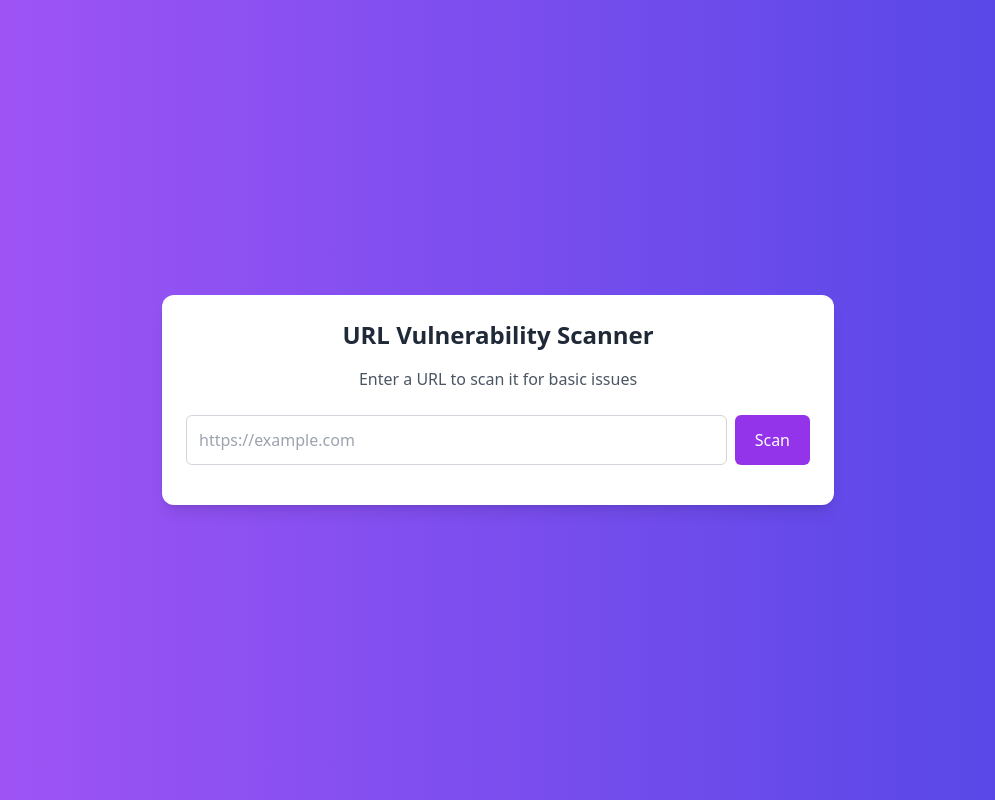
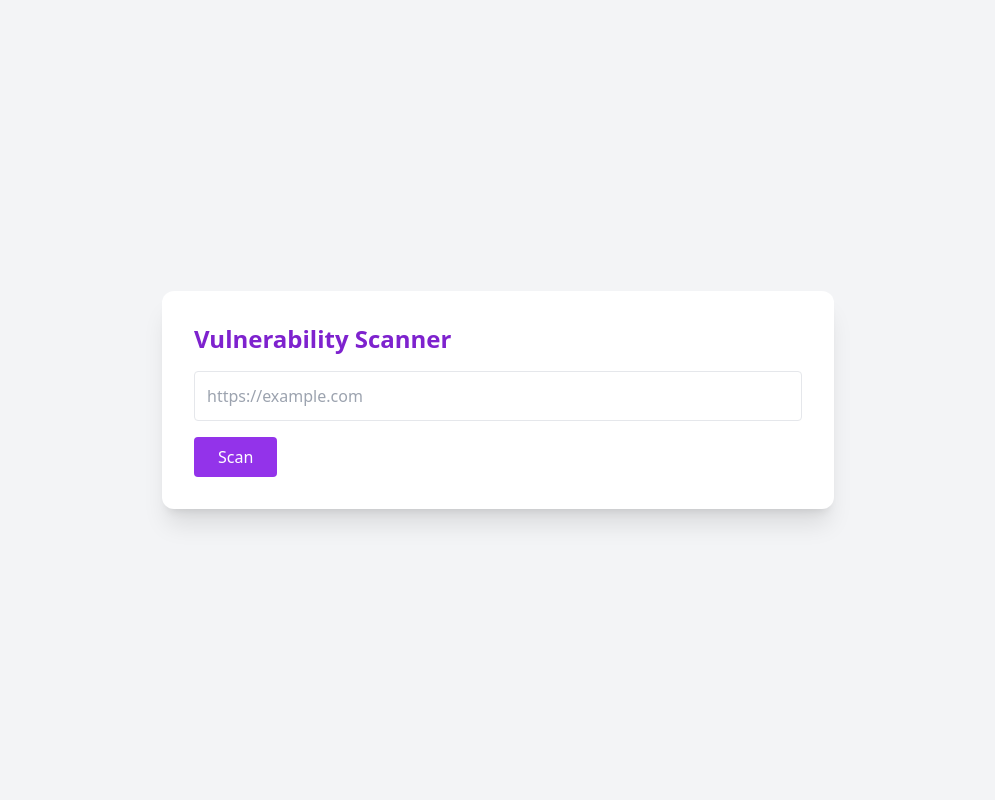
Before and after one commit to suyash9466/police-web, a Flask app: page / in a window 1280 px wide. Shown: the whole page, without its empty margins (142-1137 px from the left). Run offline with Flask 3, Linux system fonts and the light colour scheme; some libraries are stand-ins or nearby versions.

Commit message:
index.html

```diff
--- a/templates/index.html
+++ b/templates/index.html
@@ -1,4 +1,4 @@
-<!-- index.html -->
+<!-- templates/index.html -->
 <!DOCTYPE html>
 <html lang="en">
 <head>
@@ -7,74 +7,37 @@
   <title>URL Vulnerability Scanner</title>
   <script src="https://cdn.tailwindcss.com"></script>
 </head>
-<body class="bg-gradient-to-r from-purple-500 to-indigo-600 min-h-screen flex items-center justify-center p-4">
-  <div class="w-full max-w-2xl bg-white p-6 rounded-xl shadow-lg">
-    <h1 class="text-2xl font-bold mb-4 text-center text-gray-800">URL Vulnerability Scanner</h1>
-    <p class="text-gray-600 text-center mb-6">Enter a URL to scan it for basic issues</p>
-    <div class="flex gap-2 mb-4">
-      <input id="url-input" type="text" placeholder="https://example.com"
-             class="w-full p-3 border border-gray-300 rounded-md" />
-      <button id="scan-btn"
-              class="bg-purple-600 text-white px-5 py-3 rounded-md hover:bg-purple-700 transition">
-        Scan
-      </button>
+<body class="bg-gray-100 min-h-screen flex items-center justify-center p-6">
+  <div class="bg-white rounded-xl shadow-xl p-8 w-full max-w-2xl">
+    <h1 class="text-2xl font-bold text-purple-700 mb-4">Vulnerability Scanner</h1>
+    <input id="url-input" type="text" placeholder="https://example.com" class="w-full p-3 border rounded mb-4" />
+    <button id="scan-btn" class="bg-purple-600 text-white px-6 py-2 rounded hover:bg-purple-700">Scan</button>
+    <div id="results" class="mt-6 hidden">
+      <h2 class="font-semibold mb-2 text-lg">Results:</h2>
+      <pre id="output-box" class="bg-black text-green-400 p-4 rounded overflow-auto max-h-96"></pre>
     </div>
-    <div id="status" class="text-sm text-gray-500 mb-2 hidden"></div>
-    <pre id="result" class="bg-black text-white p-4 rounded-md text-sm max-h-96 overflow-auto hidden"></pre>
-    <button id="copy-btn"
-            class="bg-gray-200 mt-3 px-4 py-2 rounded hover:bg-gray-300 text-sm hidden">Copy</button>
   </div>
 
   <script>
-    const scanBtn = document.getElementById("scan-btn");
-    const urlInput = document.getElementById("url-input");
-    const status = document.getElementById("status");
-    const result = document.getElementById("result");
-    const copyBtn = document.getElementById("copy-btn");
+    document.getElementById("scan-btn").addEventListener("click", () => {
+      const url = document.getElementById("url-input").value.trim();
+      if (!url) return alert("Enter a valid URL");
 
-    scanBtn.addEventListener("click", async () => {
-      const url = urlInput.value.trim();
-      if (!url.startsWith("http")) {
-        alert("Enter a valid URL starting with http:// or https://");
-        return;
-      }
+      fetch("/scan", {
+        method: "POST",
+        headers: { "Content-Type": "application/json" },
+        body: JSON.stringify({ url })
+      })
+      .then(async res => {
+        const data = await res.json();
+        if (!res.ok) throw new Error(data.error || "Unknown error");
 
-      status.textContent = "Scanning...";
-      status.classList.remove("hidden");
-      result.classList.add("hidden");
-      copyBtn.classList.add("hidden");
-
-      try {
-        const res = await fetch("http://YOUR_SERVER_IP:5000/scan", {
-          method: "POST",
-          headers: { "Content-Type": "application/json" },
-          body: JSON.stringify({ url })
-        });
-
-        const data = await res.json();
-
-        if (res.ok) {
-          result.textContent = data.output;
-          result.classList.remove("hidden");
-          copyBtn.classList.remove("hidden");
-          status.textContent = "Scan completed!";
-        } else {
-          result.textContent = "Error:\n" + data.error;
-          result.classList.remove("hidden");
-          copyBtn.classList.remove("hidden");
-          status.textContent = "Scan failed!";
-        }
-      } catch (err) {
-        result.textContent = "Server error: " + err.message;
-        result.classList.remove("hidden");
-        status.textContent = "Connection error!";
-      }
-    });
-
-    copyBtn.addEventListener("click", () => {
-      navigator.clipboard.writeText(result.textContent).then(() => {
-        copyBtn.textContent = "Copied!";
-        setTimeout(() => (copyBtn.textContent = "Copy"), 2000);
+        document.getElementById("output-box").textContent = data.output;
+        document.getElementById("results").classList.remove("hidden");
+      })
+      .catch(err => {
+        document.getElementById("output-box").textContent = `Error: ${err.message}`;
+        document.getElementById("results").classList.remove("hidden");
       });
     });
   </script>
```
